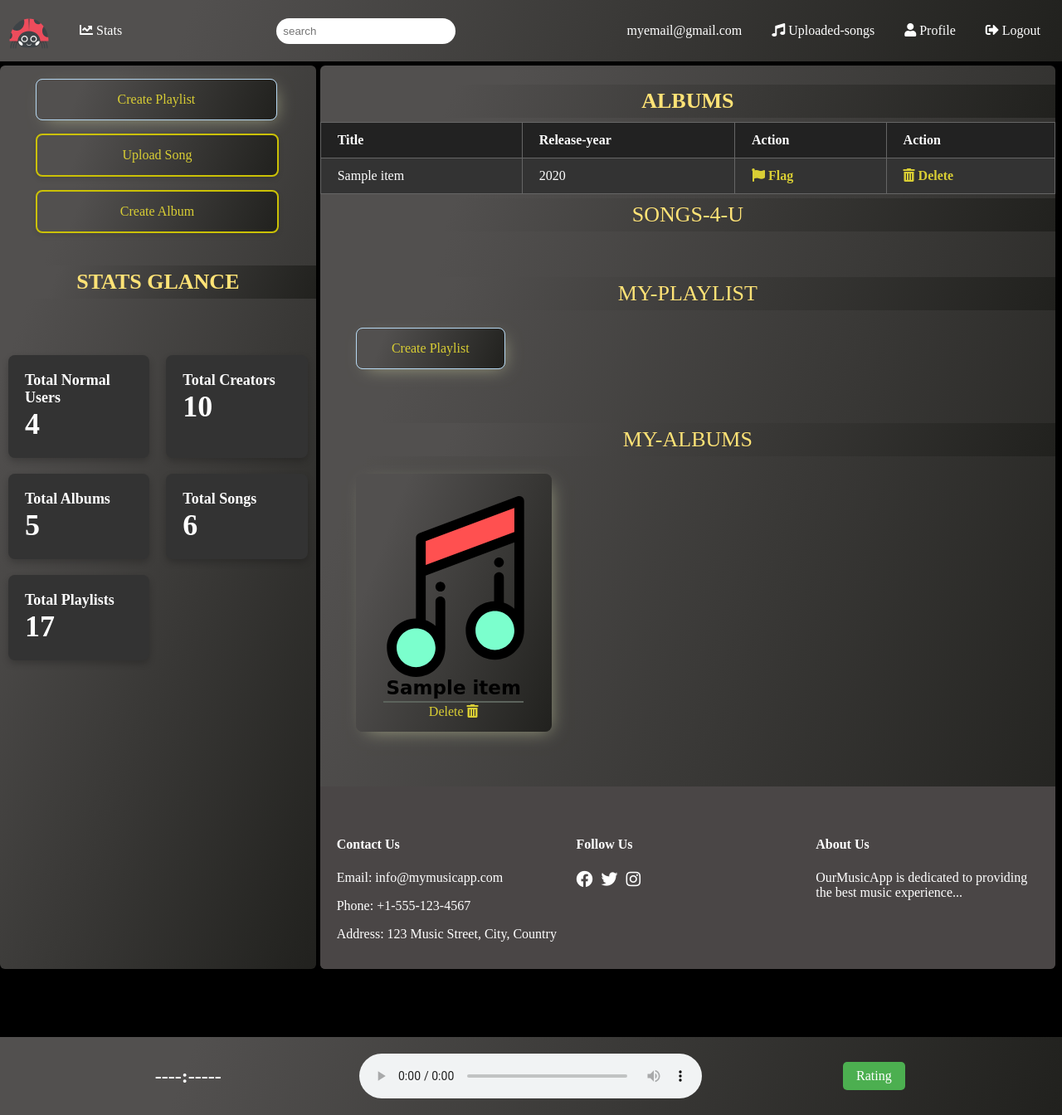
After one commit to git4alauddin/iitm-mad1, a Flask app: page /all_albums/ in a window 1280 px wide. The commit adds this page. Shown: the whole page at 83% size. Run offline with Flask 3, Linux system fonts and the light colour scheme; a user stored in the database is signed in; tables that the repository leaves empty hold one stand-in row (values such as "Sample post"); a database or web service that is not in the repository returns one stand-in record (values such as "Sample title"); data that the repository does not hold is empty.

Commit message:
improved the css and the code final upto stats

```diff
--- a/static/style.css
+++ b/static/style.css
@@ -10,7 +10,7 @@
 .                                                      +--------------------------------+
 .                                                      |[05]-cards_[song_album_playlist]|
 .                                                      +--------------------------------+
-.                                                      |[06]-table_[songs_and_action]   |
+.                                                      |[06]-table                      |
 .                                                      +--------------------------------+
 .                                                      |[07]-forms                      |
 .                                                      +--------------------------------+
@@ -278,63 +278,32 @@ body{
   }
 
 
-/* -----------------------------------[06]table_songs_and_actions--------------------------------------------------------------------- */
-.content-table {
+/* -----------------------------------[06]table--------------------------------------------------------------------- */
+.data-table {
   width: 100%;
   border-collapse: collapse;
-  margin-top: 20px;
-  margin-bottom: 20px;
-}
-.content-table th,
-.content-table td {
-  border: 1px solid #ddd;
-  padding: 8px;
-  text-align: left;
-}
-.content-table th {
-  background-color: rgb(64, 66, 55);
-}
-.content-table tr:nth-child(even) {
-  background-color: #716060;
-}
-.content-table tr:nth-child(odd) {
-  background-color: rgb(87, 87, 76);
-}
-.content-table tr:hover {
-  background-color: #b4aeae;
-}
-.content-table button {
-  background-color: #f44336;
-  color: white;
-  border: none;
-  padding: 6px 12px;
-  text-align: center;
-  text-decoration: none;
-  display: inline-block;
-  border-radius: 4px;
-  cursor: pointer;
-}
-.song-link {
-  color: #048ae9;
-  text-decoration: none;
-  font-weight: bold;
-}
-.song-link:hover {
-  text-decoration: underline;
-  color: #0466c8;
-}
-#add-btn {
-  background-color: green;
-}
-#delete-btn {
-  background: rgb(248, 191, 191);
-  color: red;
-  border: 2px solid red;
-  border-radius: 6px;
-  margin: 2px;
-  padding: 2px;
+  color: #fff; /* Text color for better visibility on dark background */
+  background: #333; /* Dark background for the table */
 }
 
+.data-table th, .data-table td {
+  padding: 12px 20px;
+  text-align: left;
+  border: 1px solid #666; /* Subtle border for grid lines */
+}
+
+.data-table th {
+  background: #222; /* Darker background for table header */
+}
+
+/* Styling for table rows */
+.data-row {
+  transition: background-color 0.3s; /* Smooth transition on hover */
+}
+
+.data-row:hover {
+  background-color: #444; /* Darker background on hover */
+}
 /* ------------------------------------------[07]forms------------------------------------------------------------------------------ */
 .upload-form {
   width: 50%;
@@ -578,3 +547,6 @@ a:hover {
 .stat-container {
   animation: fadeIn 1.3s ease-in-out; /* Apply the fadeIn animation */
 }
+
+/* ----------------------------------------visuals and tables----------------------------------------- */
+/* Table with dark theme and grid lines */
--- /dev/null
+++ b/templates/albums.html
@@ -0,0 +1,42 @@
+{% extends 'layout.html' %}
+{% block admin_visuals %}
+    <table class="data-table">
+        <h1 id="heading">ALBUMS</h1>
+        <thead>
+            <tr>
+                <th>Title</th>
+                <th>Release-year</th>
+                <th>Action</th>
+                <th>Action</th>
+            </tr>
+        </thead>
+        <tbody>
+            {% for album in albums %}
+            <tr class="data-row">
+                <td>{{ album.title }}</td>
+                <td>{{ album.release_year }}</td>
+                <td><a href="#"><i class="fas fa-flag"> Flag</i></a></td>
+                <td><a href="#"><i class="fas fa-trash-alt"> Delete</i></a></td>
+            </tr>
+            {% endfor %}
+        </tbody>
+    </table>
+{% endblock %}
+
+{% block admin_stats %}
+    <br>
+    <h1 id="heading">STATS GLANCE</h1>
+    <br><br><br>
+    <div class="grid-container">
+        {% for stat in stats_data %}
+            <div class="stat-container">
+                <div class="stat_heading">
+                    <h1>{{ stat['heading'] }}</h1>
+                </div>
+                <div class="stat_data">
+                    <h1>{{ stat['total'] }}</h1>
+                </div>
+            </div>
+        {% endfor %}
+    </div>
+{% endblock %}
--- a/templates/layout.html
+++ b/templates/layout.html
@@ -37,6 +37,10 @@
                     <input id="search" type="text" placeholder="search">
                 </div>
                 <div class="right">
+                    {% if current_user.role == 'admin' %}
+                    <a id="Tracks" href="{{url_for('song.all_songs')}}"><i class="fas fa-music"></i> Tracks</a>
+                    <a id="Albums" href="{{url_for('album.all_albums')}}"><i class="fas fa-compact-disc"></i> Albums</a>
+                    {% endif %}
                     <a id="user_name" href="#">{{current_user.email}}</a>
                     {% if current_user.role == 'creator' %}
                     <a id="uploaded_songs" href="{{ url_for('song.uploaded_songs') }}"><i class="fas fa-music"></i> Uploaded-songs</a>
--- a/templates/uploaded_songs.html
+++ b/templates/uploaded_songs.html
@@ -4,7 +4,7 @@
     {% if not songs %}
         <h5 style="color: red;">No songs! Upload songs and see them here</h5>
     {% else %}
-        <table class="content-table">
+        <table class="data-table">
             <thead>
                 <tr>
                     <th>Title</th>
@@ -14,7 +14,7 @@
             </thead>
             <tbody>
                 {% for song in songs %}
-                    <tr>
+                    <tr class="data-row">
                         <td><a class="song-link" href="{{ url_for('song.play_song', id=song.id) }}">{{ song.title }}</a></td>
                         <td>{{ song.artist }}</td>
                         <td><a id="delete-btn" href="{{ url_for('song.delete_song', id=song.id) }}">Delete <i class="fas fa-trash-alt"></i></a></td>
--- a/views/album_view.py
+++ b/views/album_view.py
@@ -2,7 +2,8 @@ from flask import render_template, redirect, url_for, flash, request, Blueprint
 from flask.views import MethodView
 from flask_login import current_user
 from extensions.extension import db
-from models.music_model import Song, Album
+from models.music_model import Song, Album, Playlist
+from models.user_model import User
 import requests
 
 # -------------------------------------------blueprint album-------------------------------------------------------------
@@ -117,3 +118,22 @@ class AlbumRemoveSongsView(MethodView):
         return redirect(url_for('album.add_songs_to_album', id=id))
 
 bp_album.add_url_rule('/album_remove_songs/<string:id>', view_func=AlbumRemoveSongsView.as_view('album_remove_songs'))
+
+class AllAlbumsView(MethodView):
+    def get(self):
+        api_url = request.url_root + 'albums/albums/'
+        response = requests.get(api_url)
+        albums = response.json()
+
+        # stats
+        tot_user = User.query.filter_by(role='user').count()
+        tot_creator = User.query.filter_by(role='creator').count()
+        tot_album = Album.query.count()
+        tot_song = Song.query.count()
+        tot_playlist = Playlist.query.count()
+
+        stats_headings = ['Total Normal Users', 'Total Creators', 'Total Albums', 'Total Songs', 'Total Playlists']
+        stats_data = [{'heading': h, 'total': t} for h, t in zip(stats_headings, [tot_user, tot_creator, tot_album, tot_song, tot_playlist])]
+
+        return render_template('albums.html', albums=albums, stats_data=stats_data)
+bp_album.add_url_rule('/all_albums/', view_func=AllAlbumsView.as_view('all_albums'))
```
Also changed, not shown: api/api_models.py (+5 -2 lines), templates/add_songs_to_album.html (+4 -4 lines), templates/add_songs_to_playlist.html (+4 -4 lines), templates/songs.html (added, +42 -0 lines), views/song_view.py (+21 -1 lines), instance/music-dev-db.sqlite, 3 other files.
